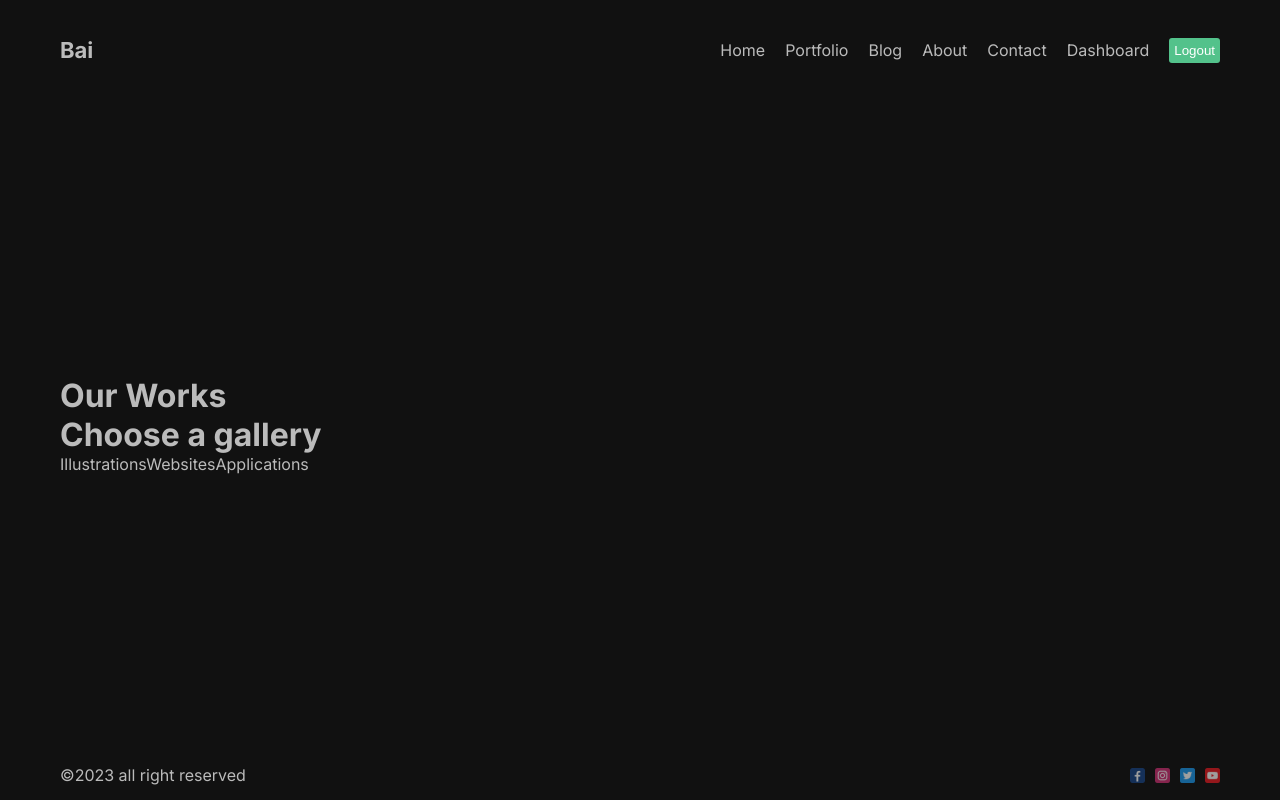
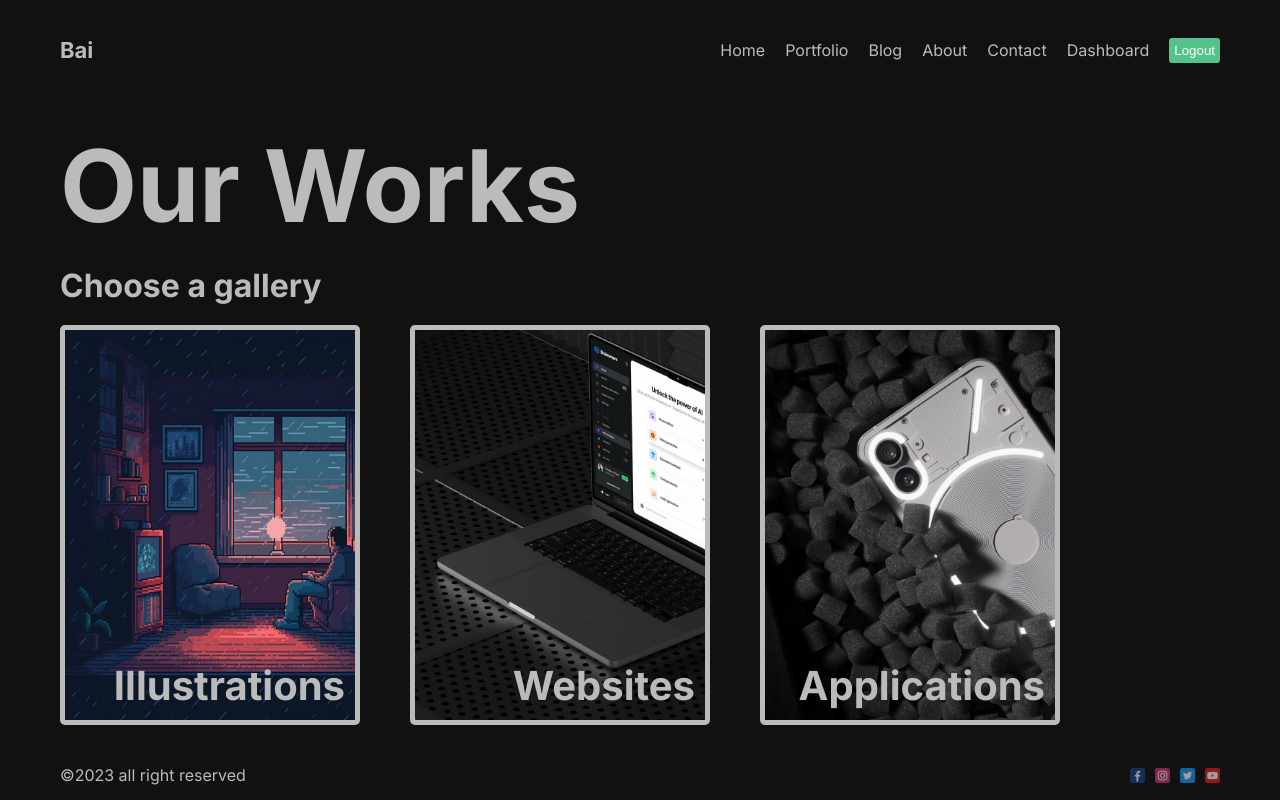
Before and after one commit to stivex001/bai_blog, a Next.js app: page /portfolio in a window 1280 px wide. Built offline with nearby package versions, Linux system fonts and the light colour scheme.

Commit message:
fix: code refactored

```diff
--- a/src/app/portfolio/page.jsx
+++ b/src/app/portfolio/page.jsx
@@ -7,13 +7,13 @@
     <div className={styles.container}>
       <h1 className={styles.selectTitle}>Choose a gallery</h1>
       <div className={styles.items}>
-        <Link href="/portfolio/illustrations">
+        <Link href="/portfolio/illustrations" className={styles.item}>
           <span className={styles.title}>Illustrations</span>
         </Link>
-        <Link href="/portfolio/websites">
+        <Link href="/portfolio/websites" className={styles.item}>
           <span className={styles.title}>Websites</span>
         </Link>
-        <Link href="/portfolio/application">
+        <Link href="/portfolio/application" className={styles.item}>
           <span className={styles.title}>Applications</span>
         </Link>
       </div>
--- a/src/app/portfolio/page.module.css
+++ b/src/app/portfolio/page.module.css
@@ -0,0 +1,45 @@
+.mainTitle {
+    font-size: 100px;
+}
+
+.selectTitle {
+    margin: 20px 0px;
+}
+
+.items {
+    display: flex;
+    gap: 50px;
+}
+
+.item {
+    border: 5px solid #bbb;
+    border-radius: 5px;
+    width: 300px;
+    height: 400px;
+    position: relative;
+    background-size: cover !important;
+}
+
+.item:nth-child(1) {
+    background: url("/illustration.png");
+}
+
+.item:nth-child(2) {
+    background: url("/websites.jpg");
+}
+
+.item:nth-child(3) {
+    background: url("/apps.jpg");
+}
+
+.title {
+    position: absolute;
+    right: 10px;
+    bottom: 10px;
+    font-size: 40px;
+    font-weight: bold;
+}
+
+.item:hover .title{
+    color: #53c28b;
+}
```
Also changed, not shown: src/app/portfolio/[category]/page.jsx (+8 -7 lines), src/app/portfolio/[category]/category.module.css (added).
